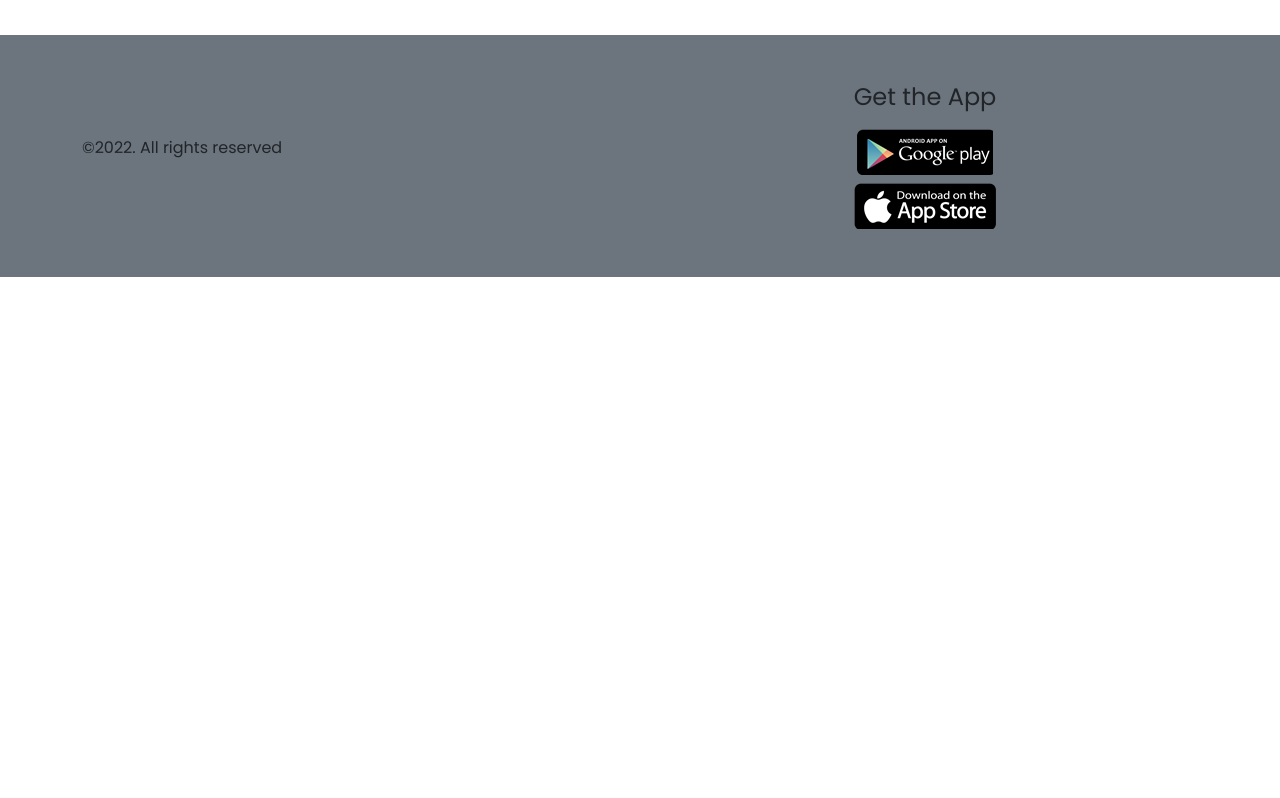
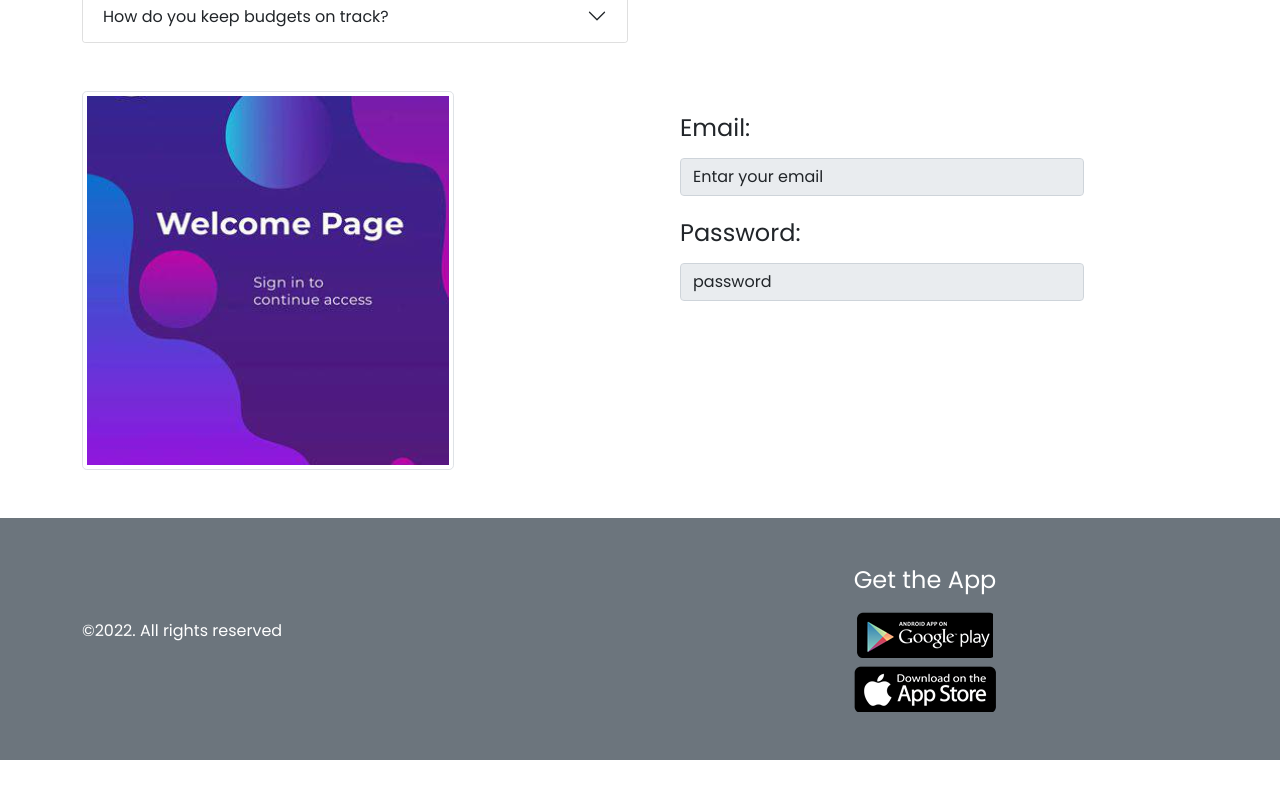
Before and after one commit to MonirujjamanMamun/convention-center, a plain HTML site: page index.html in a window 1280 px wide. Shown: the part 1912-2710 px from the top of the page. Before the commit the page ends 2237 px from the top, so only its background shows below. Drawn offline with nearby package versions, Linux system fonts and the light colour scheme.

Commit message:
registration section complited

```diff
--- a/index.html
+++ b/index.html
@@ -121,6 +121,7 @@
 
         <section>
             <div class="container my-5">
+                <h1>Our Packsage</h1>
                 <div class="row g-2">
 
                     <div class="col p-3 border bg-light">
@@ -269,6 +270,35 @@
         <!-- Frequently asked section end here -->
 
 
+        <!-- registration section start here -->
+        <div class="container">
+            <div class="row my-5">
+                <div class="col">
+                    <img class="rounded-3 img-thumbnail" src="images/welcome-pic.png" alt="">
+                </div>
+
+                <div class="col">
+                    <div class="m-3 row">
+                        <label for="staticEmail" class=" col-form-label"><h4>Email:</h4></label>
+                        <div class="col-sm-10">
+                            <input type="email" readonly class="form-control" id="staticEmail" value="Entar your email">
+                        </div>
+                    </div>
+                    <div class="m-3 row">
+                        <label for="staticpass" class=" col-form-label"><h4>Password:</h4></label>
+                        <div class="col-sm-10">
+                            <input type="email" readonly class="form-control" id="staticpass" value="password">
+                        </div>
+                    </div>
+
+                </div>
+            </div>
+        </div>
+
+
+        <!-- registration section end here -->
+
+
 
     </main>
 
@@ -280,16 +310,18 @@
             <div class="container">
                 <div class="row align-items-center">
                     <div class="col">
-                        <p>&copy;2022. All rights reserved</p>
+                        <p class="text-white">&copy;2022. All rights reserved</p>
                     </div>
                     <div class="col my-5 ">
 
                         <div class="d-flex flex-column align-items-center">
-                            <h4>Get the App</h4>
-                            <a class="my-2" href="#"><img src="images/footer-icon/app-store-logo- (2).png" alt=""></a>
-                            <a href="#"><img src="images/footer-icon/app-store-logo-.png" alt=""></a>
+                            <h4 class="text-white">Get the App</h4>
+                            <a target="_blank" class="my-2" href="https://play.google.com/store/apps/details?id=com.king.farmheroessaga&hl=en&gl=US"><img src="images/footer-icon/play-store.png" alt=" "></a>
+                            <a target="_blank" href="https://apps.apple.com/us/app/clock/id1584215688"><img src="images/footer-icon/apple-store.png " alt=" "></a>
                         </div>
                     </div>
+
+
                 </div>
             </div>
         </section>
@@ -300,7 +332,7 @@
 
 
     <!-- bootstrap cdn link  -->
-    <script src="https://cdn.jsdelivr.net/npm/bootstrap@5.1.3/dist/js/bootstrap.bundle.min.js" integrity="sha384-ka7Sk0Gln4gmtz2MlQnikT1wXgYsOg+OMhuP+IlRH9sENBO0LRn5q+8nbTov4+1p" crossorigin="anonymous"></script>
+    <script src="https://cdn.jsdelivr.net/npm/bootstrap@5.1.3/dist/js/bootstrap.bundle.min.js " integrity="sha384-ka7Sk0Gln4gmtz2MlQnikT1wXgYsOg+OMhuP+IlRH9sENBO0LRn5q+8nbTov4+1p " crossorigin="anonymous "></script>
 
 </body>
 
```
Also changed, not shown: images/footer-icon/apple-store.png (renamed from images/footer-icon/app-store-logo-.png), images/footer-icon/play-store.png (renamed from images/footer-icon/app-store-logo- (2).png), images/welcome-pic.png (added).
